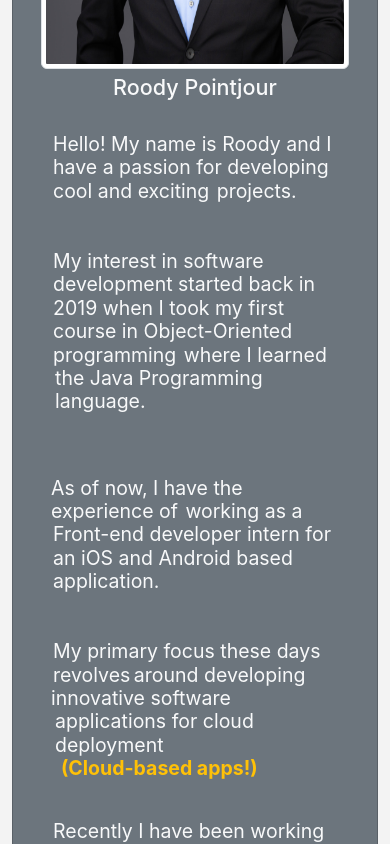
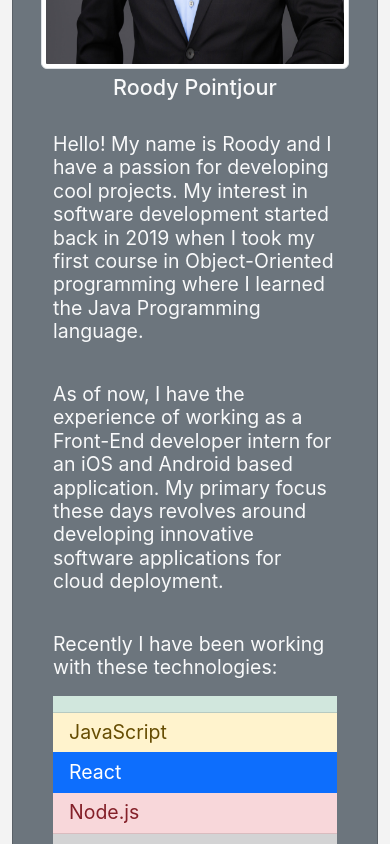
Before and after one commit to rpointjour/digital_business_card, a React (Create React App) app: page / in a window 390 px wide. Shown: the part 1180-2024 px from the top of the page. Built offline with nearby package versions, Linux system fonts and the light colour scheme.

Commit message:
modified AboutMe

```diff
--- a/src/Components/AboutMe.js
+++ b/src/Components/AboutMe.js
@@ -4,7 +4,6 @@ import ReactTooltip from "react-tooltip";
 /*AboutMe Component
 - Styled CSS according to different screen sizes
 - Used media queries to align text more appropriately
-- Assigned Ids to different parts of the section
 - Utilized ReactTooltip to display a tooltip over my image
 - Included bootstrap class list-group for technologies section
 */
@@ -30,18 +29,18 @@ function AboutMe(){
                 >Roody Pointjour</h4><br />
                 <article className='container-sm'>
                     <p className='card-text text-light'>
-                    <span className="hello">Hello! My name is Roody and I have a</span> passion
-                    for developing cool and exciting <span id="proj" style={{position:"relative", left:"12px"}}>projects.</span> <br /><br /><br />My interest
+                    <span className="hello">Hello! My name is Roody and I have a passion
+                    for developing cool projects. My interest
                     in software development started back in 2019 when I took my first course
-                    in Object-Oriented programming <span id='java' style={{position:"relative", left:"8px"}}>where I learned the Java Programming</span><br /><span id='lang' style={{position:"relative", left:"12px"}}>language.</span><br /><br />
+                    in Object-Oriented programming where I learned the Java Programming language.</span><br />
                     </p>
-                    <p className='card-text text-light'>
+                    <p className='card-text text-light hello'>
                         <br />
-                        <span id='as' style={{position:"relative", right:"8px"}}>As of now, I have the experience of</span> working as a Front-end developer intern
-                    for an iOS and Android based application.<br /><br/><br /> My primary focus these days revolves <span id='around' style={{position:"relative", right:"8px"}}>around developing innovative software </span><span id='soft' style={{position:"relative", left:"10px"}}>applications for cloud deployment</span><br /><b className="cloud text-warning">(Cloud-based apps!)</b>
+                    As of now, I have the experience of working as a Front-End developer intern
+                    for an iOS and Android based application. My primary focus these days revolves around developing innovative software applications for cloud deployment<span className="period">.</span> <b className="text-warning cloud">(Cloud-based apps!)</b>
                     </p>
-                    <p className='card-text text-light'>
-                    <br />Recently I have been working with these <span className="tech">technologies:</span>
+                    <p className='card-text text-light hello'>
+                    <br />Recently I have been working with these technologies:
                     </p>
                     <ul className=' list-group list-group-flush' id="lst">
                     <li className='list-group-item list-group-item-success'></li>
--- a/src/Components/StyleSheets/AboutMe.css
+++ b/src/Components/StyleSheets/AboutMe.css
@@ -5,11 +5,6 @@
 #me{
   width:400px;
   height:400px;
-}
-
-.cloud{
-  position:relative;
-  left:8px;
 }
 
 #lst {
@@ -23,23 +18,18 @@
   }
   article{
     white-space: wrap;
-    font-size:22px;
-    text-align-last:left;
+    font-size:1.2vw;
+    text-align:left;
     padding-bottom:25px;
     margin:0;
   }
   .hello{
     position:relative;
     left:6px !important;
-}
-#around{
-  position: relative;
-  right:10px !important;
-}
-.tech{
-  position:relative;
-  left:14px !important;
-}
+  }
+  .period{
+    display:none;
+  }
 }
 
 @media screen and (max-width:494px)
@@ -51,29 +41,7 @@
     text-align-last:left;
     line-height: 1.2;
   }
-  #proj{
-   position:relative;
-   left:2px !important;
+  .cloud{
+    display:none;
+  }
 }
-#java{
-  text-align: justify;
-  position:relative;
-  left:2px !important;
-}
-#lang{
-  position: inherit;
-  left:2px !important;
-}
-#around{
-  position: inherit;
-  right:2px !important;
-}
-#soft{
-  position:inherit;
-  left:2px !important;
-}
-#as{
-  position:inherit;
-  right:2px !important;
-}
-}
```
